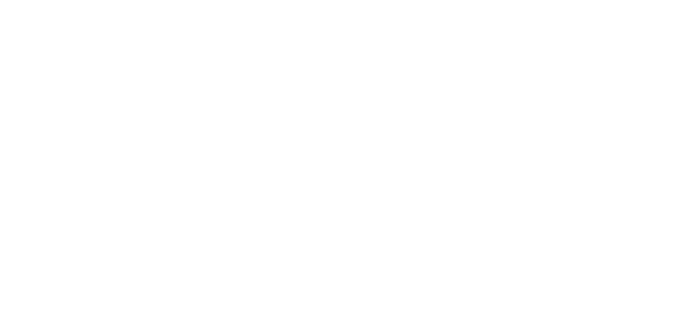
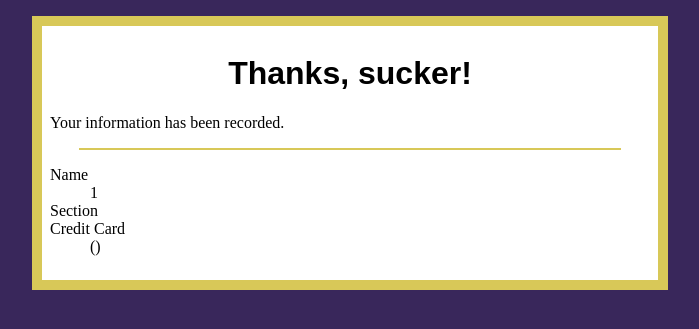
Before and after one commit to iuthub/lab-5-Alimov-8, a PHP site: page /data.php?name=1 in a window 1280 px wide. Before the commit the part shown is empty. Shown: the top 329 px of the page, without its empty margins (290-989 px from the left). Run offline with PHP 8.4, Linux system fonts and the light colour scheme; data that the repository does not hold is empty.

Commit message:
lab5-ex2 done

```diff
--- a/webpage/data.php
+++ b/webpage/data.php
@@ -1 +1,35 @@
-<?php
+<!DOCTYPE html PUBLIC "-//W3C//DTD XHTML 1.1//EN" "http://www.w3.org/TR/xhtml11/DTD/xhtml11.dtd">
+<html xmlns="http://www.w3.org/1999/xhtml">
+<head>
+    <title>Buy Your Way to a Better Education!</title>
+    <link href="buyagrade.css" type="text/css" rel="stylesheet" />
+</head>
+
+<body>
+<h1> Thanks, sucker!</h1>
+
+<p>
+Your information has been recorded.
+</p>
+
+<hr />
+
+<dl>
+    <dt>Name</dt>
+    <dd>
+        <?=$_REQUEST["name"]?>
+    </dd>
+
+    <dt>Section</dt>
+    <dd>
+        <?=$_REQUEST["section"]?>
+    </dd>
+
+    <dt>Credit Card</dt>
+    <dd>
+        <?=$_REQUEST["card"]?>
+        (<?=$_REQUEST["card_type"]?>)
+    </dd>
+</dl>
+</body>
+</html>
--- a/webpage/index.php
+++ b/webpage/index.php
@@ -15,7 +15,7 @@
 <hr />
 
 <h2>Give Us Your Money</h2>
-<form action="http://httpbin.org/get" method="GET">
+<form action="data.php" method="POST">
     <dl>
         <dt>Name</dt>
         <dd>
```
